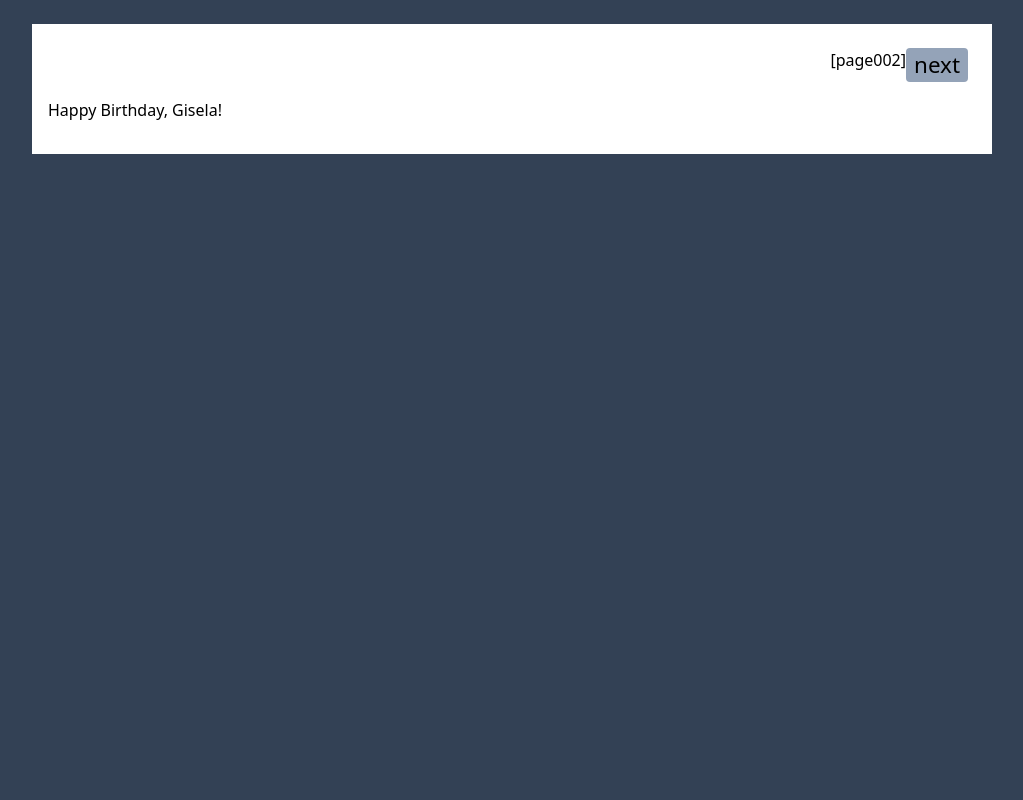
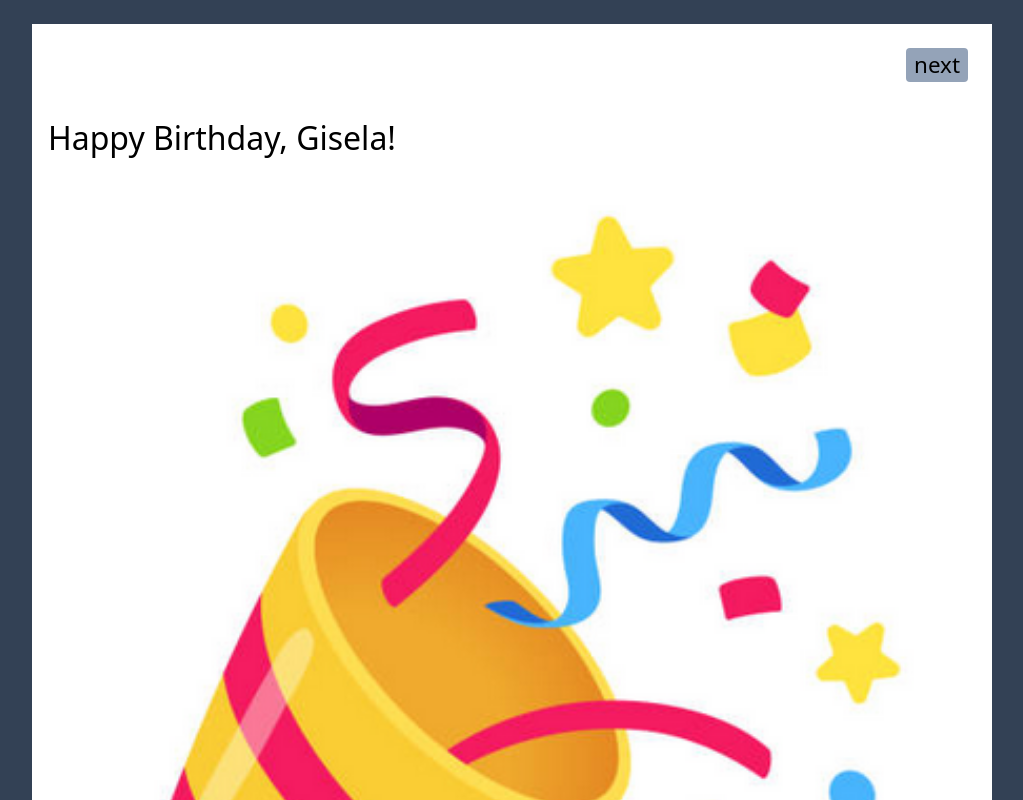
Before and after one commit to edwardtanguay/gisi56, a React (Vite) app: page /welcome in a window 1280 px wide. Shown: the top 800 px of the page, without its empty margins (128-1151 px from the left). Built offline with nearby package versions, Linux system fonts and the light colour scheme.

Commit message:
first ok

```diff
--- a/src/App.tsx
+++ b/src/App.tsx
@@ -3,12 +3,10 @@ import { Header } from "./components/Header";
 
 function App() {
 	return (
-		<main className="bg-white p-4 w-full md:w-[60rem] mt-0 md:mt-6">
+		<div className="bg-white p-4 w-full md:w-[60rem] mt-0 md:mt-6">
 			<Header/>
-			<main className="py-4">
 				<Outlet />
-			</main>
-		</main>
+		</div>
 	);
 }
 
--- a/src/components/Nav.tsx
+++ b/src/components/Nav.tsx
@@ -33,7 +33,6 @@ export const Nav = () => {
 	const nextPageId = getNextPageId();
 
 	return <nav className="flex justify-end mt-2 mr-2">
-[{nextPageId}]
 		<button><NavLink to={nextPageId}>next</NavLink></button>
 	</nav>;
 };
--- a/src/index.scss
+++ b/src/index.scss
@@ -7,6 +7,14 @@
 		font-variant: small-caps;
 	}
 
+	p {
+		@apply text-[2rem]
+	}
+
+	main {
+		@apply flex justify-center pt-[2rem] flex-col;
+	}
+
 	button {
 		@apply bg-slate-400 px-2 rounded text-[1.4rem];
 	}
--- a/src/pages/PageWelcome.tsx
+++ b/src/pages/PageWelcome.tsx
@@ -5,6 +5,9 @@ export const PageWelcome = () => {
 	// const { message } = useContext(AppContext);
 
 	return (
-		<p>Happy Birthday, Gisela!</p>
+		<main>
+			<p>Happy Birthday, Gisela!</p>
+			<img src="images/celebrate.png" />
+		</main>
 	)
 }
```
Also changed, not shown: public/images/celebrate.png (added).
